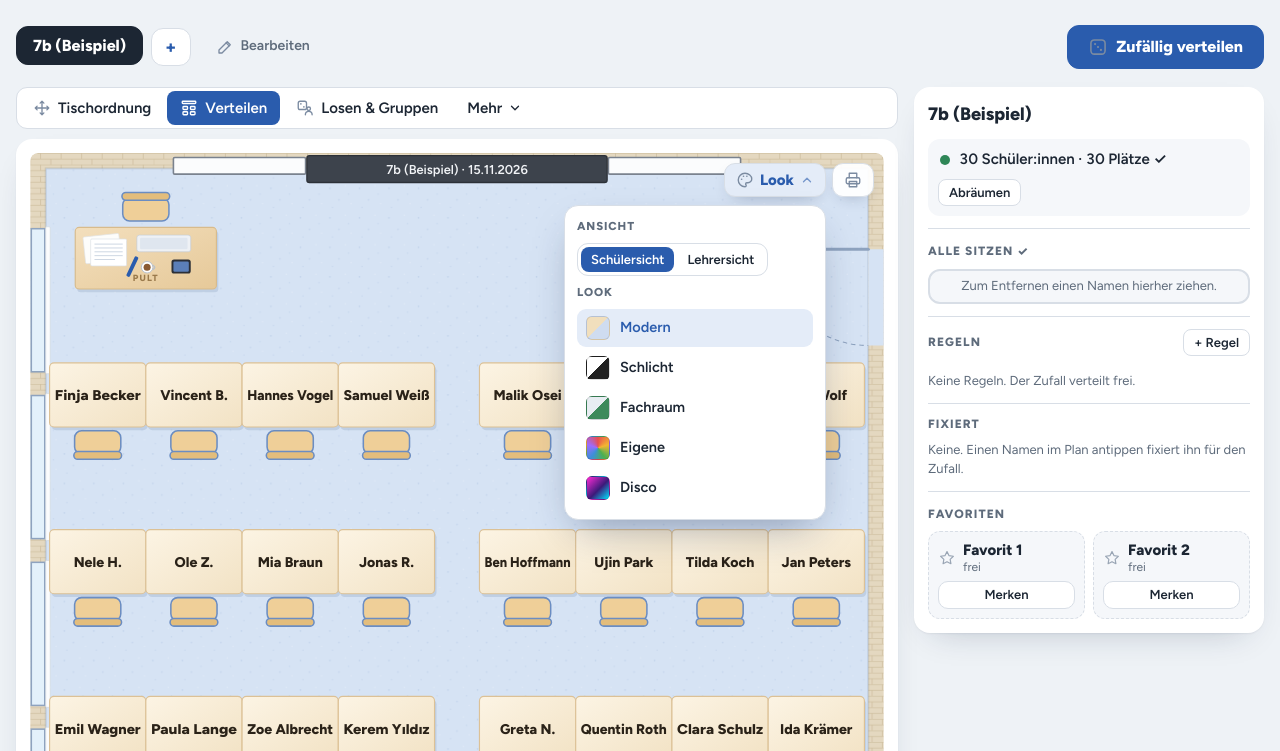
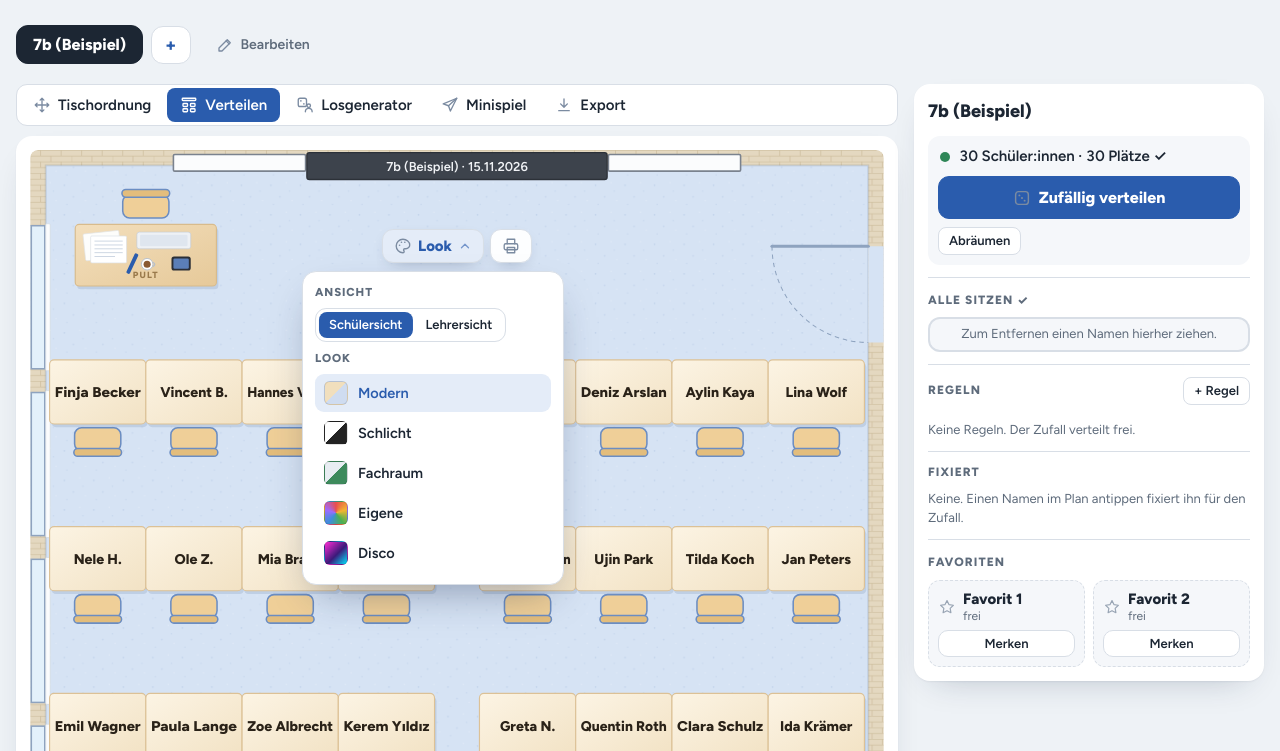
Before and after one commit to MysterGo/Sitzplaner, a plain HTML site: page index.html in a window 1280 px wide. Both pictures are taken after a click on the button "Look". Shown: the part 49-800 px from the top of the page. Drawn offline with Linux system fonts and the light colour scheme.

Commit message:
Add files via upload

```diff
--- a/index.html
+++ b/index.html
@@ -40,9 +40,12 @@ header{display:flex;flex-wrap:wrap;align-items:center;gap:10px 12px}
 .ctab.edit[aria-pressed=true]{color:var(--accent);background:var(--accent-soft)}
 .primary.big{display:inline-flex;align-items:center;gap:8px;padding:11px 20px;font-size:16px;font-weight:800;border-radius:12px}
 .primary.big .ico{width:20px;height:20px}
-.plantools{position:absolute;top:10px;right:10px;z-index:5;display:flex;gap:6px}
+.plantools{position:absolute;top:8%;left:50%;transform:translateX(-50%);z-index:5;display:flex;gap:6px}
+.roomframe.flipped .plantools{top:auto;bottom:8%}
+.roomframe.flipped .inplan .pop{top:auto;bottom:calc(100% + 8px)}
+button.primary.rnd{display:flex;align-items:center;justify-content:center;gap:8px;padding:11px 16px;font-size:16px;font-weight:800;border-radius:11px}
 .ptool{display:inline-flex;align-items:center;gap:6px;border:1px solid var(--line);border-radius:11px;padding:7px 11px;background:rgba(255,255,255,.94);box-shadow:0 6px 18px -10px rgba(20,35,70,.45);font-weight:700;color:var(--ink)}
-.inplan .pop{left:auto;right:0}
+.inplan .pop{left:50%;right:auto;transform:translateX(-50%)}
 .pop.menu{width:220px;gap:2px;padding:6px}
 .pop.menu button{display:flex;align-items:center;gap:9px;border:0;border-radius:9px;padding:9px 10px;background:none;text-align:left;font-weight:600;color:var(--ink)}
 .pop.menu button:hover{background:var(--soft)}
@@ -338,7 +341,7 @@ details[open] summary{margin-bottom:10px}
     <button class="ctab add" id="btnAddClass" title="Neue Klasse anlegen" aria-label="Neue Klasse anlegen">+</button>
     <button class="ctab edit" id="btnKlasse" data-panel="klasse" title="Klassen und Namen bearbeiten"><svg class="ico" viewBox="0 0 24 24" fill="none" stroke="currentColor" stroke-width="1.8" stroke-linecap="round" stroke-linejoin="round" aria-hidden="true"><path d="M4 20h4L19 9l-4-4L4 16z"/><path d="m13.5 6.5 4 4"/></svg>Bearbeiten</button>
     <span class="grow"></span>
-<button class="primary big" id="btnRandom"><svg class="ico" viewBox="0 0 24 24" fill="none" stroke="currentColor" stroke-width="1.9" stroke-linecap="round" stroke-linejoin="round" aria-hidden="true"><rect x="3.5" y="3.5" width="17" height="17" rx="4"/><circle cx="8.5" cy="8.5" r="1.3" fill="currentColor" stroke="none"/><circle cx="15.5" cy="15.5" r="1.3" fill="currentColor" stroke="none"/><circle cx="12" cy="12" r="1.3" fill="currentColor" stroke="none"/></svg>Zufällig verteilen</button>
+
   </div>
 
   <div class="layout" id="layout">
@@ -347,14 +350,9 @@ details[open] summary{margin-bottom:10px}
         <button data-panel="tische"><svg class="ico" viewBox="0 0 24 24" fill="none" stroke="currentColor" stroke-width="1.8" stroke-linecap="round" stroke-linejoin="round" aria-hidden="true"><path d="M12 3v18M3 12h18M9.5 5.5 12 3l2.5 2.5M9.5 18.5 12 21l2.5-2.5M5.5 9.5 3 12l2.5 2.5M18.5 9.5 21 12l-2.5 2.5"/></svg>Tischordnung</button>
         <button data-panel="plan"><svg class="ico" viewBox="0 0 24 24" fill="none" stroke="currentColor" stroke-width="1.8" stroke-linecap="round" stroke-linejoin="round" aria-hidden="true"><rect x="3" y="3" width="18" height="3" rx="1"/><rect x="4" y="10" width="6" height="4" rx="1"/><rect x="14" y="10" width="6" height="4" rx="1"/><rect x="4" y="17" width="6" height="4" rx="1"/><rect x="14" y="17" width="6" height="4" rx="1"/></svg>Verteilen</button>
 
-        <button data-panel="lose"><svg class="ico" viewBox="0 0 24 24" fill="none" stroke="currentColor" stroke-width="1.8" stroke-linecap="round" stroke-linejoin="round" aria-hidden="true"><rect x="3" y="3" width="11" height="11" rx="2.5"/><circle cx="6.5" cy="6.5" r="1.1" fill="currentColor" stroke="none"/><circle cx="10.5" cy="10.5" r="1.1" fill="currentColor" stroke="none"/><circle cx="17" cy="13" r="2.3"/><path d="M12.5 21c0-2.6 2-4.6 4.5-4.6s4.5 2 4.5 4.6"/></svg>Losen &amp; Gruppen</button>
-        <div class="lookwrap morewrap">
-          <button id="btnMore" aria-haspopup="true" aria-expanded="false" aria-controls="morePop">Mehr<svg class="chev" viewBox="0 0 24 24" width="14" height="14" fill="none" stroke="currentColor" stroke-width="2.2" stroke-linecap="round" stroke-linejoin="round" aria-hidden="true"><path d="m6 9 6 6 6-6"/></svg></button>
-          <div class="pop menu" id="morePop" hidden>
-            <button data-panel="spiel"><svg class="ico" viewBox="0 0 24 24" fill="none" stroke="currentColor" stroke-width="1.8" stroke-linecap="round" stroke-linejoin="round" aria-hidden="true"><path d="M21 3 3 10.5l7 2.5 2.5 7z"/><path d="M21 3 10 13"/></svg>Minispiel</button>
-            <button data-panel="export"><svg class="ico" viewBox="0 0 24 24" fill="none" stroke="currentColor" stroke-width="1.8" stroke-linecap="round" stroke-linejoin="round" aria-hidden="true"><path d="M12 4v11M7.5 10.5 12 15l4.5-4.5M5 19.5h14"/></svg>Export &amp; Drucken</button>
-          </div>
-        </div>
+        <button data-panel="lose"><svg class="ico" viewBox="0 0 24 24" fill="none" stroke="currentColor" stroke-width="1.8" stroke-linecap="round" stroke-linejoin="round" aria-hidden="true"><rect x="3" y="3" width="11" height="11" rx="2.5"/><circle cx="6.5" cy="6.5" r="1.1" fill="currentColor" stroke="none"/><circle cx="10.5" cy="10.5" r="1.1" fill="currentColor" stroke="none"/><circle cx="17" cy="13" r="2.3"/><path d="M12.5 21c0-2.6 2-4.6 4.5-4.6s4.5 2 4.5 4.6"/></svg>Losgenerator</button>
+        <button data-panel="spiel"><svg class="ico" viewBox="0 0 24 24" fill="none" stroke="currentColor" stroke-width="1.8" stroke-linecap="round" stroke-linejoin="round" aria-hidden="true"><path d="M21 3 3 10.5l7 2.5 2.5 7z"/><path d="M21 3 10 13"/></svg>Minispiel</button>
+        <button data-panel="export"><svg class="ico" viewBox="0 0 24 24" fill="none" stroke="currentColor" stroke-width="1.8" stroke-linecap="round" stroke-linejoin="round" aria-hidden="true"><path d="M12 4v11M7.5 10.5 12 15l4.5-4.5M5 19.5h14"/></svg>Export</button>
       </nav>
       <div class="card room">
         <div class="custom" id="customPanel" hidden>
@@ -533,6 +531,7 @@ Finja</textarea>
         <h2 id="sideTitle">Klasse</h2>
         <div class="statusbox">
           <div class="status" id="status"></div>
+          <button class="primary rnd" id="btnRandom"><svg class="ico" viewBox="0 0 24 24" fill="none" stroke="currentColor" stroke-width="1.9" stroke-linecap="round" stroke-linejoin="round" aria-hidden="true"><rect x="3.5" y="3.5" width="17" height="17" rx="4"/><circle cx="8.5" cy="8.5" r="1.3" fill="currentColor" stroke="none"/><circle cx="15.5" cy="15.5" r="1.3" fill="currentColor" stroke="none"/><circle cx="12" cy="12" r="1.3" fill="currentColor" stroke="none"/></svg>Zufällig verteilen</button>
           <div class="minirow">
             <button class="mini" id="btnUndoRandom" hidden>↶ Rückgängig</button>
             <button class="mini" id="btnClear">Abräumen</button>
@@ -1523,13 +1522,13 @@ function thumb(id){
 function renderPanel(){
   const c=cur();
   $('classTabs').innerHTML=S.classes.map(k=>`<button class="ctab" role="tab" data-cls="${k.id}" aria-selected="${k.id===c.id}">${esc(k.name)}</button>`).join('');
-  $('btnMore').classList.toggle('on',panel==='spiel'||panel==='export');
-  $('classSel').innerHTML=S.classes.map(k=>`<option value="${k.id}"${k.id===c.id?' selected':''}>${esc(k.name)}</option>`).join('');
+    $('classSel').innerHTML=S.classes.map(k=>`<option value="${k.id}"${k.id===c.id?' selected':''}>${esc(k.name)}</option>`).join('');
   document.querySelectorAll('[data-panel]').forEach(b=>b.setAttribute('aria-pressed',String(b.dataset.panel===panel)));
   document.querySelectorAll('#side > .pane').forEach(p=>{p.hidden=p.id!=='pane-'+panel;});
   $('btnBonus').hidden=S.look!=='disco';
   $('gameCard').hidden=panel!=='spiel';document.querySelector('.card.room').hidden=panel==='spiel';if(panel==='spiel'&&typeof sizeGame==='function')sizeGame();
   document.querySelectorAll('[data-look]').forEach(b=>b.setAttribute('aria-pressed',String(b.dataset.look===S.look)));
+  document.querySelector('.roomframe').classList.toggle('flipped',!!S.flip);
   $('viewS').setAttribute('aria-pressed',String(!S.flip));$('viewL').setAttribute('aria-pressed',String(S.flip));
   const nS=c.students.length,nP=seatKeys(c).length;
   $('sideTitle').textContent=c.name;renderRules(c);if(typeof renderPrintMode==='function')renderPrintMode();
@@ -1685,11 +1684,9 @@ $('ruleAlt').onchange=e=>{const c=cur();c.rules.alt=e.target.checked;if(c.rules.
 $('btnSetG').onclick=()=>setPanel('klasse');
 $('ruleList').onclick=e=>{const b=e.target.closest('[data-rdel]');if(!b)return;const c=cur(),k=b.dataset.rdel,i=+k.slice(1);if(k[0]==='a')c.rules.apart.splice(i,1);else if(k[0]==='m')c.rules.alt=false;else c.rules.front.splice(i,1);commit();};
 function popToggle(btn,pop,o){if(o)closePops();$(pop).hidden=!o;$(btn).setAttribute('aria-expanded',String(o));}
-function closePops(){[['btnLook','lookPop'],['btnMore','morePop']].forEach(([b,p])=>{$(p).hidden=true;$(b).setAttribute('aria-expanded','false');});}
+function closePops(){[['btnLook','lookPop']].forEach(([b,p])=>{$(p).hidden=true;$(b).setAttribute('aria-expanded','false');});}
 function lookOpen(o){popToggle('btnLook','lookPop',o);}
 $('btnLook').onclick=e=>{e.stopPropagation();lookOpen($('lookPop').hidden);};
-$('btnMore').onclick=e=>{e.stopPropagation();popToggle('btnMore','morePop',$('morePop').hidden);};
-$('morePop').addEventListener('click',e=>{if(e.target.closest('[data-panel]'))closePops();});
 document.addEventListener('click',e=>{if(!e.target.closest('.lookwrap'))closePops();});
 document.addEventListener('keydown',e=>{if(e.key==='Escape')closePops();});
 $('btnPrintTop').onclick=()=>$('btnPrint').click();
```
